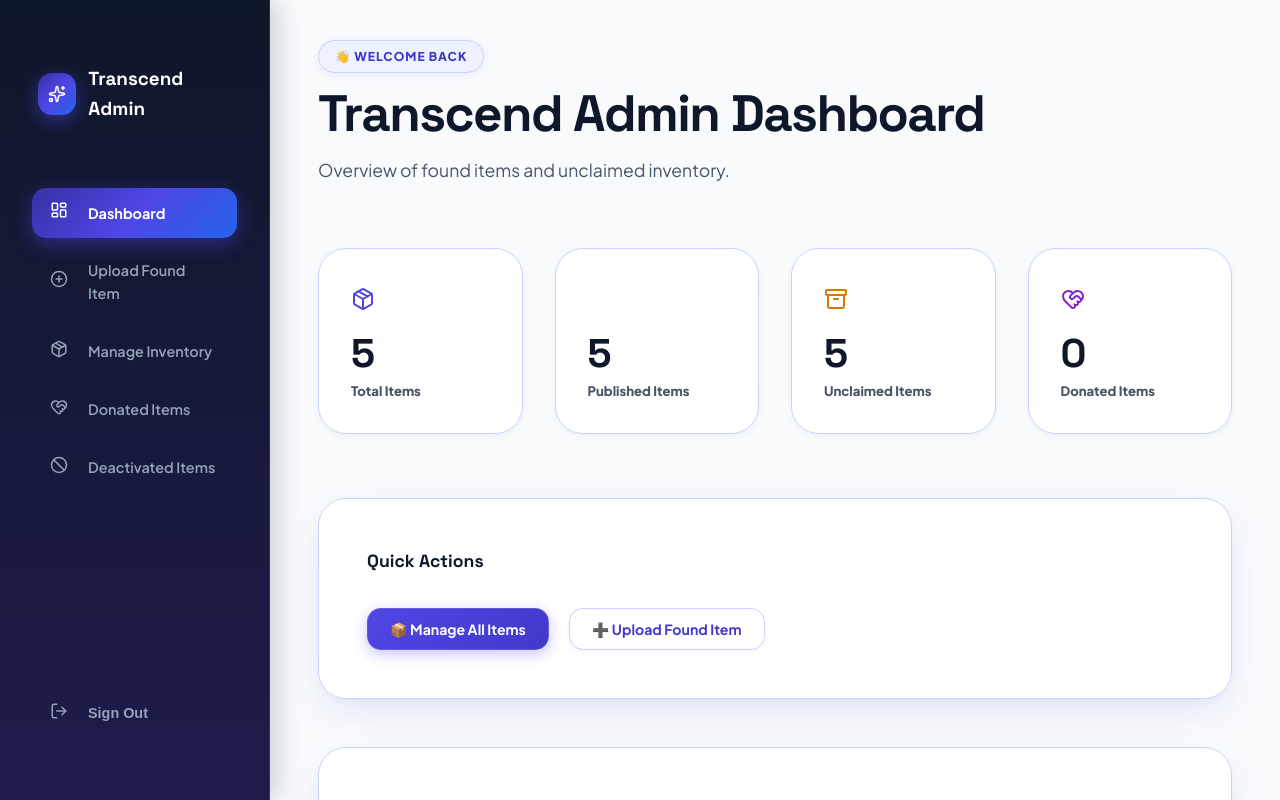
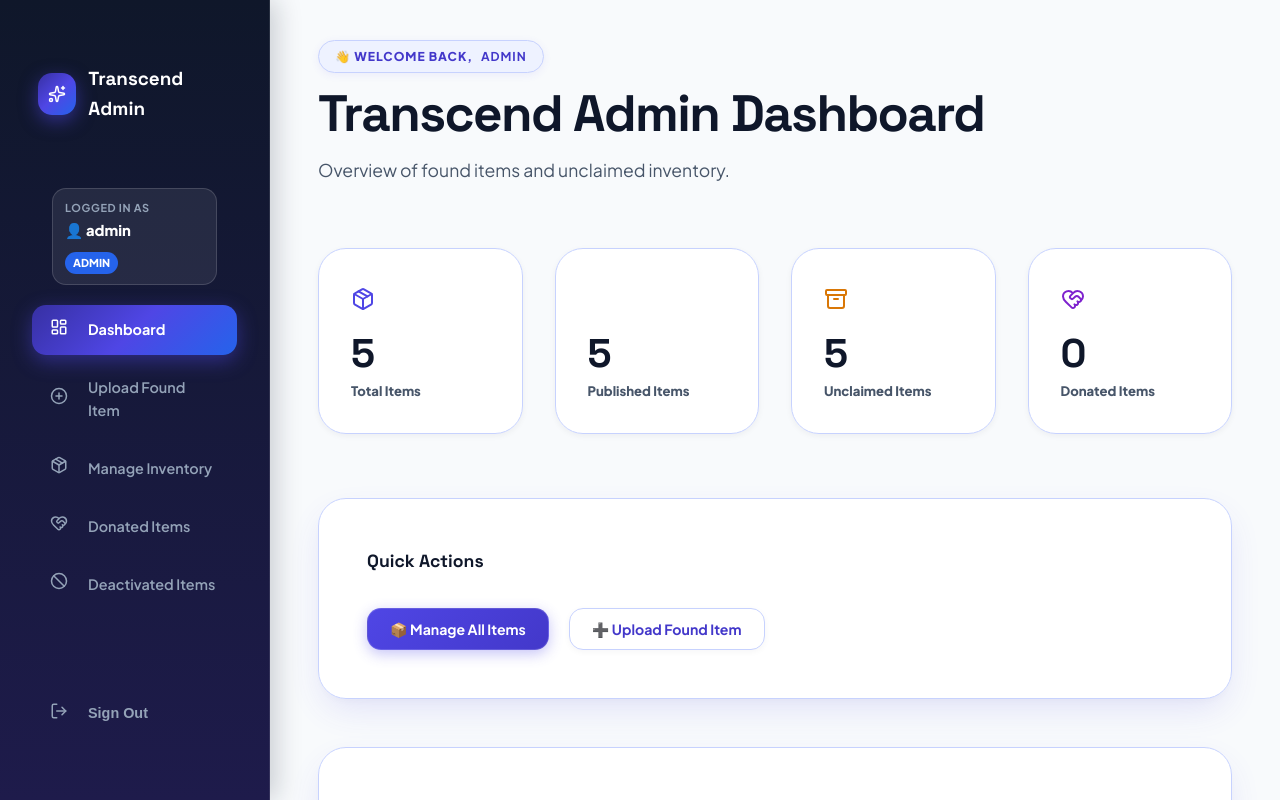
Before and after one commit to Shreyas0011/Lost_Found, a React (Vite) app in the folder client/: page /admin/add-item in a window 1280 px wide. Both pictures are taken after a click on the button "Quick Login as Standard Admin". Shown: the top 800 px of the page. Built offline with nearby package versions, Linux system fonts and the light colour scheme; no server answers.

Commit message:
Display logged in Admin and SuperAdmin name across dashboard header and sidebar

```diff
--- a/client/src/components/AdminSidebar.jsx
+++ b/client/src/components/AdminSidebar.jsx
@@ -24,11 +24,19 @@ export default function AdminSidebar() {
         {isSuperAdmin ? 'SuperAdmin Control' : 'Transcend Admin'}
       </div>
 
-      {isSuperAdmin && (
-        <div style={{ margin: '0 var(--space-md) var(--space-md) var(--space-md)', padding: '6px 12px', background: 'linear-gradient(135deg, #4338CA 0%, #7E22CE 100%)', borderRadius: 'var(--radius-md)', color: '#FDE047', fontSize: '0.75rem', fontWeight: 800, display: 'flex', alignItems: 'center', gap: '6px' }}>
-          <Zap size={14} fill="#FDE047" /> SUPERADMIN ACTIVE
+      {/* Logged-in Admin Identity Badge */}
+      <div style={{ margin: '0 var(--space-md) var(--space-md) var(--space-md)', padding: '10px 12px', background: 'rgba(255, 255, 255, 0.08)', border: '1px solid rgba(255, 255, 255, 0.15)', borderRadius: 'var(--radius-md)', color: '#fff' }}>
+        <div style={{ fontSize: '0.68rem', textTransform: 'uppercase', letterSpacing: '0.06em', color: '#94A3B8', fontWeight: 700 }}>
+          Logged in as
         </div>
-      )}
+        <div style={{ fontSize: '0.92rem', fontWeight: 800, color: '#FFFFFF', margin: '2px 0 6px 0', overflow: 'hidden', textOverflow: 'ellipsis', whiteSpace: 'nowrap' }}>
+          👤 {user?.name || user?.username || 'Administrator'}
+        </div>
+        <div style={{ display: 'inline-flex', alignItems: 'center', gap: '4px', padding: '2px 8px', borderRadius: '12px', fontSize: '0.68rem', fontWeight: 800, background: isSuperAdmin ? 'linear-gradient(135deg, #4338CA 0%, #7E22CE 100%)' : '#2563EB', color: '#FFFFFF' }}>
+          {isSuperAdmin ? <Zap size={11} fill="#FDE047" color="#FDE047" /> : null}
+          {user?.role ? user.role.toUpperCase() : 'ADMIN'}
+        </div>
+      </div>
 
       <nav className="admin-nav">
         <Link to="/admin/dashboard" className={location.pathname === '/admin/dashboard' ? 'active' : ''}>
--- a/client/src/context/AuthContext.jsx
+++ b/client/src/context/AuthContext.jsx
@@ -23,9 +23,14 @@ export function AuthProvider({ children }) {
     setUserState(u);
   };
 
-  const loginAdmin = (username, token, role = 'admin') => {
+  const loginAdmin = (username, token, role = 'admin', extraData = {}) => {
     setToken(token);
-    const u = { username, role };
+    const u = {
+      username,
+      role,
+      name: extraData.name || extraData.username || username,
+      ...extraData,
+    };
     setStoredUser(u);
     setUserState(u);
   };
--- a/client/src/pages/AdminDashboard.jsx
+++ b/client/src/pages/AdminDashboard.jsx
@@ -3,9 +3,11 @@ import { Link } from 'react-router-dom';
 import { apiFetch, formatDate, getCategoryIcon, getImageUrl } from '../services/api';
 import AdminSidebar from '../components/AdminSidebar';
 import StatusBadge from '../components/StatusBadge';
+import { useAuth } from '../context/AuthContext';
 import { Package, Clock, CheckCircle, ShieldAlert, AlertTriangle, ArrowRight, RefreshCw, Archive, HeartHandshake } from 'lucide-react';
 
 export default function AdminDashboard() {
+  const { user } = useAuth();
   const [stats, setStats] = useState(null);
   const [recentItems, setRecentItems] = useState([]);
   const [loading, setLoading] = useState(true);
@@ -38,8 +40,12 @@ export default function AdminDashboard() {
 
       <main className="admin-main">
         <div className="page-header">
-          <div className="page-header__eyebrow">👋 Welcome back</div>
-          <h1 className="page-header__title">Transcend Admin Dashboard</h1>
+          <div className="page-header__eyebrow">
+            👋 Welcome back, <strong>{user?.name || user?.username || (user?.role === 'superadmin' ? 'SuperAdmin' : 'Admin')}</strong>
+          </div>
+          <h1 className="page-header__title">
+            {user?.role === 'superadmin' ? 'SuperAdmin Dashboard' : 'Transcend Admin Dashboard'}
+          </h1>
           <p className="page-header__sub">Overview of found items and unclaimed inventory.</p>
         </div>
 
--- a/client/src/pages/AdminLogin.jsx
+++ b/client/src/pages/AdminLogin.jsx
@@ -27,7 +27,7 @@ export default function AdminLogin() {
         method: 'POST',
         body: { username: 'admin', password: 'admin123' },
       });
-      loginAdmin(data.username, data.token, data.role || 'admin');
+      loginAdmin(data.username, data.token, data.role || 'admin', { name: data.name || data.username || 'Campus Admin' });
       navigate('/admin/dashboard');
     } catch (err) {
       setError(err.message || 'Quick admin login failed.');
@@ -44,7 +44,7 @@ export default function AdminLogin() {
         method: 'POST',
         body: { username: 'superadmin', password: 'superadmin123' },
       });
-      loginAdmin(data.username, data.token, data.role || 'superadmin');
+      loginAdmin(data.username, data.token, data.role || 'superadmin', { name: data.name || data.username || 'System SuperAdmin' });
       navigate('/admin/dashboard');
     } catch (err) {
       setError(err.message || 'Quick super admin login failed.');
@@ -69,7 +69,7 @@ export default function AdminLogin() {
         body: { username: username.trim(), password },
       });
 
-      loginAdmin(data.username, data.token, data.role || 'admin');
+      loginAdmin(data.username, data.token, data.role || 'admin', { name: data.name || data.username });
       navigate('/admin/dashboard');
     } catch (err) {
       setError(err.message || 'Invalid admin or superadmin credentials.');
--- a/client/src/pages/SuperAdminPortal.jsx
+++ b/client/src/pages/SuperAdminPortal.jsx
@@ -1,9 +1,11 @@
 import React, { useState, useEffect } from 'react';
 import { apiFetch, formatDate, getFormFields, saveFormFields, DEFAULT_FORM_FIELDS } from '../services/api';
 import AdminSidebar from '../components/AdminSidebar';
+import { useAuth } from '../context/AuthContext';
 import { ShieldCheck, Plus, Trash2, UserCheck, RefreshCw, Key, Settings, Server, Database, CheckCircle, AlertTriangle, Edit3, Save, Layers, MapPin, ListPlus } from 'lucide-react';
 
 export default function SuperAdminPortal() {
+  const { user } = useAuth();
   const [admins, setAdmins] = useState([
     { id: '1', username: 'admin', role: 'admin', created_at: new Date().toISOString(), status: 'Active' },
     { id: '2', username: 'superadmin', role: 'superadmin', created_at: new Date().toISOString(), status: 'Active' },
@@ -176,7 +178,7 @@ export default function SuperAdminPortal() {
       <main className="admin-main">
         <div className="page-header">
           <div className="page-header__eyebrow" style={{ color: '#7E22CE', fontWeight: 800 }}>
-            ⚡ SuperAdmin System Overrides &amp; Management
+            ⚡ SuperAdmin Active — Welcome, {user?.name || user?.username || 'SuperAdmin'}
           </div>
           <h1 className="page-header__title">SuperAdmin Control Portal</h1>
           <p className="page-header__sub">Full administrative privileges to manage admin accounts, edit admin form fields &amp; categories, and inspect system audit logs.</p>
```
